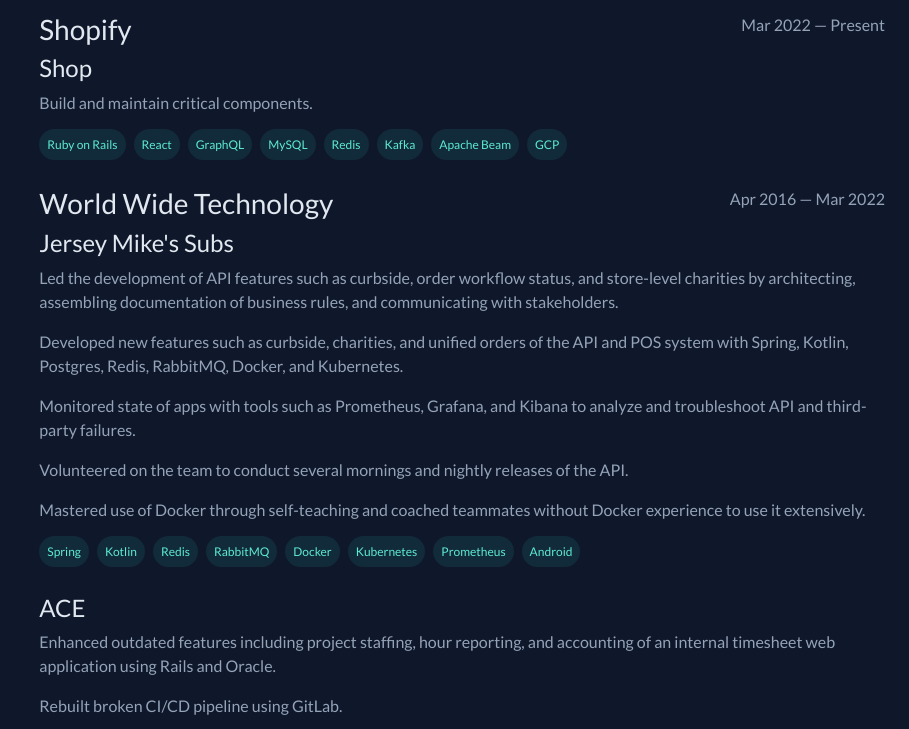
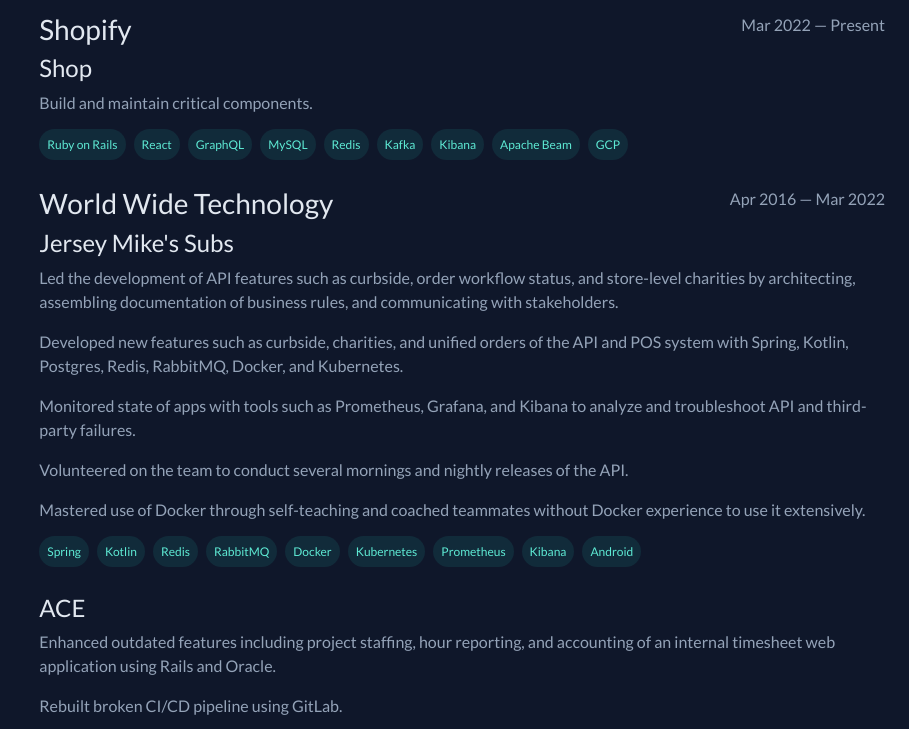
Before and after one commit to alexiscrack3/alexiscrack3.github.io, a website built with webpack: page src/index.html in a window 1280 px wide. Shown: the part 394-1123 px from the top of the page, without its empty margins (371-1280 px from the left). Built offline with nearby package versions, Linux system fonts and the light colour scheme.

Commit message:
Update skills for jobs

```diff
--- a/src/index.html
+++ b/src/index.html
@@ -121,6 +121,9 @@
                           <span>Kafka</span>
                         </li>
                         <li>
+                          <span>Kibana</span>
+                        </li>
+                        <li>
                           <span>Apache Beam</span>
                         </li>
                         <li>
@@ -193,6 +196,9 @@
                         </li>
                         <li>
                           <span>Prometheus</span>
+                        </li>
+                        <li>
+                          <span>Kibana</span>
                         </li>
                         <li>
                           <span>Android</span>
```
